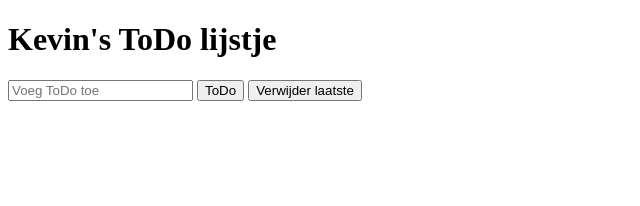
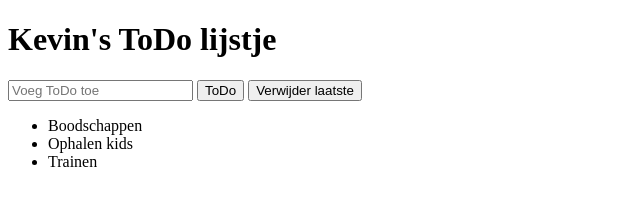
Before and after one commit to kevcraeck/JavaScriptTraining, a plain HTML site: page dommanipulatie/index.html in a window 1280 px wide. Shown: the whole page, without its empty margins (0-640 px from the left). Drawn offline with Linux system fonts and the light colour scheme.

Commit message:
Adding nest-project

```diff
--- a/dommanipulatie/index.html
+++ b/dommanipulatie/index.html
@@ -14,7 +14,9 @@
         <button onclick="remove()"> Verwijder laatste </button>
 
         <ul id="list">
-
+            <li>Boodschappen</li>
+            <li>Ophalen kids</li>
+            <li>Trainen</li>
         </ul>
   </body>
 </html>
```
Also changed, not shown: dommanipulatie/README.md.
